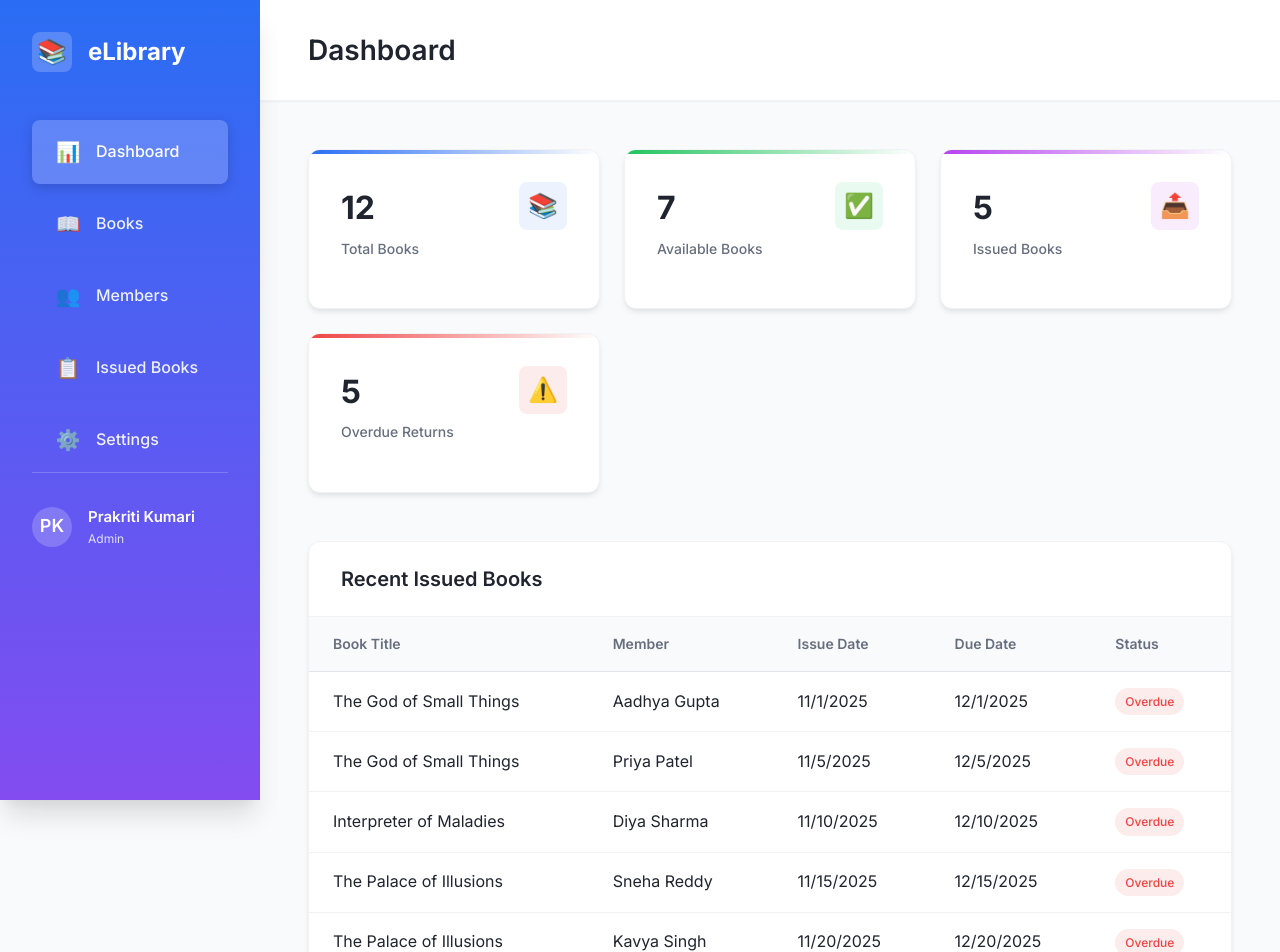
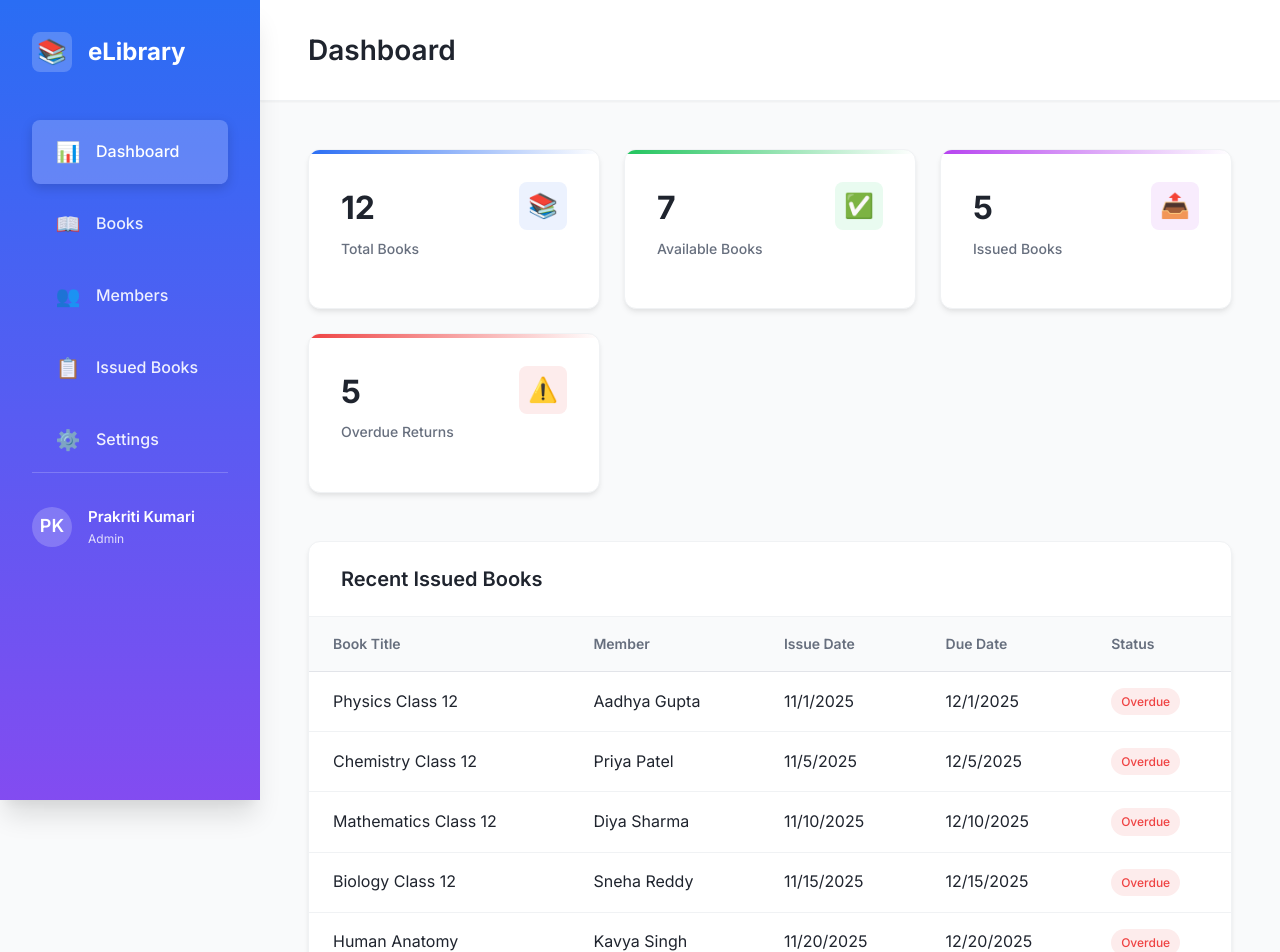
Before and after one commit to harshbatman/project, a React (Vite) app: page / in a window 1280 px wide. Shown: the top 952 px of the page. Built offline with nearby package versions, Linux system fonts and the light colour scheme.

Commit message:
update books to class 12 subjects (physics, chem, math, bio, anatomy) with famous indian authors

```diff
--- a/src/App.jsx
+++ b/src/App.jsx
@@ -13,17 +13,19 @@ function App() {
 
   // State for books
   const [books, setBooks] = useState(() => {
-    const saved = localStorage.getItem('books_v3');
+    const saved = localStorage.getItem('books_v4');
     return saved ? JSON.parse(saved) : [
-      { id: 1, title: 'The God of Small Things', author: 'Arundhati Roy', isbn: '9780812979657', category: 'Fiction', year: 1997, quantity: 4, available: 2 },
-      { id: 2, title: 'Interpreter of Maladies', author: 'Jhumpa Lahiri', isbn: '9780395927205', category: 'Short Stories', year: 1999, quantity: 4, available: 3 },
-      { id: 3, title: 'The Palace of Illusions', author: 'Chitra Banerjee Divakaruni', isbn: '9781400096206', category: 'Mythology', year: 2008, quantity: 4, available: 2 },
+      { id: 1, title: 'Physics Class 12', author: 'H.C. Verma', isbn: '9788177091878', category: 'Science', year: 2024, quantity: 3, available: 2 },
+      { id: 2, title: 'Chemistry Class 12', author: 'O.P. Tandon', isbn: '9788193836125', category: 'Science', year: 2024, quantity: 3, available: 2 },
+      { id: 3, title: 'Mathematics Class 12', author: 'R.D. Sharma', isbn: '9788193663004', category: 'Mathematics', year: 2024, quantity: 2, available: 1 },
+      { id: 4, title: 'Biology Class 12', author: 'Trueman', isbn: '9788187223788', category: 'Science', year: 2024, quantity: 2, available: 1 },
+      { id: 5, title: 'Human Anatomy', author: 'B.D. Chaurasia', isbn: '9788123923307', category: 'Medical', year: 2023, quantity: 2, available: 1 },
     ];
   });
 
   // State for members
   const [members, setMembers] = useState(() => {
-    const saved = localStorage.getItem('members_v3');
+    const saved = localStorage.getItem('members_v4');
     return saved ? JSON.parse(saved) : [
       { id: 1, name: 'Aadhya Gupta', memberId: 'MEM001', email: 'aadhya.gupta@example.com', phone: '+91-98765-43210', joinDate: '2024-01-15' },
       { id: 2, name: 'Priya Patel', memberId: 'MEM002', email: 'priya.patel@example.com', phone: '+91-98765-43211', joinDate: '2024-02-20' },
@@ -35,19 +37,19 @@ function App() {
 
   // State for issued books
   const [issuedBooks, setIssuedBooks] = useState(() => {
-    const saved = localStorage.getItem('issuedBooks_v3');
+    const saved = localStorage.getItem('issuedBooks_v4');
     return saved ? JSON.parse(saved) : [
       { id: 1, bookId: 1, memberId: 1, issueDate: '2025-11-01', dueDate: '2025-12-01', returnDate: null },
-      { id: 2, bookId: 1, memberId: 2, issueDate: '2025-11-05', dueDate: '2025-12-05', returnDate: null },
-      { id: 3, bookId: 2, memberId: 3, issueDate: '2025-11-10', dueDate: '2025-12-10', returnDate: null },
-      { id: 4, bookId: 3, memberId: 4, issueDate: '2025-11-15', dueDate: '2025-12-15', returnDate: null },
-      { id: 5, bookId: 3, memberId: 5, issueDate: '2025-11-20', dueDate: '2025-12-20', returnDate: null },
+      { id: 2, bookId: 2, memberId: 2, issueDate: '2025-11-05', dueDate: '2025-12-05', returnDate: null },
+      { id: 3, bookId: 3, memberId: 3, issueDate: '2025-11-10', dueDate: '2025-12-10', returnDate: null },
+      { id: 4, bookId: 4, memberId: 4, issueDate: '2025-11-15', dueDate: '2025-12-15', returnDate: null },
+      { id: 5, bookId: 5, memberId: 5, issueDate: '2025-11-20', dueDate: '2025-12-20', returnDate: null },
     ];
   });
 
   // Current user state
   const [currentUser, setCurrentUser] = useState(() => {
-    const saved = localStorage.getItem('currentUser_v3');
+    const saved = localStorage.getItem('currentUser_v4');
     return saved ? JSON.parse(saved) : {
       name: 'Prakriti Kumari',
       role: 'Admin',
@@ -57,19 +59,19 @@ function App() {
 
   // Save to localStorage whenever state changes
   useEffect(() => {
-    localStorage.setItem('books_v3', JSON.stringify(books));
+    localStorage.setItem('books_v4', JSON.stringify(books));
   }, [books]);
 
   useEffect(() => {
-    localStorage.setItem('members_v3', JSON.stringify(members));
+    localStorage.setItem('members_v4', JSON.stringify(members));
   }, [members]);
 
   useEffect(() => {
-    localStorage.setItem('issuedBooks_v3', JSON.stringify(issuedBooks));
+    localStorage.setItem('issuedBooks_v4', JSON.stringify(issuedBooks));
   }, [issuedBooks]);
 
   useEffect(() => {
-    localStorage.setItem('currentUser_v3', JSON.stringify(currentUser));
+    localStorage.setItem('currentUser_v4', JSON.stringify(currentUser));
   }, [currentUser]);
 
   // Toast helper functions
```
